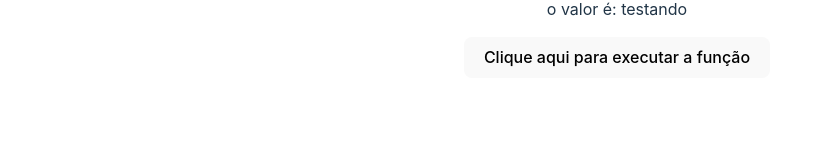
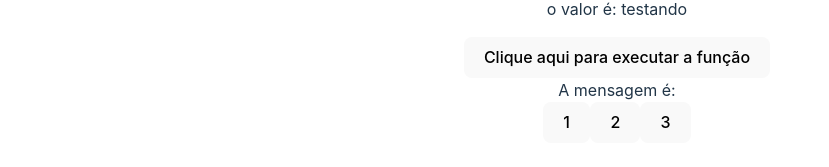
Before and after one commit to edibertoalves/Udemy_HoraDeCodar_React, a React (Vite) app in the folder 3_AVANCANDO_EM_REACT/avancando/: page / in a window 1280 px wide. Shown: the part 3326-3493 px from the top of the page, without its empty margins (23-852 px from the left). Built offline with nearby package versions, Linux system fonts and the light colour scheme.

Commit message:
aula sobre state lift (importante)

```diff
--- a/3_AVANCANDO_EM_REACT/avancando/src/App.jsx
+++ b/3_AVANCANDO_EM_REACT/avancando/src/App.jsx
@@ -12,6 +12,8 @@
 import Fragment from "./components/Fragment";
 import Container from "./components/Container";
 import ExecuteFunction from "./components/ExecuteFunction";
+import Message from "./components/Message";
+import ChangeMessageState from "./components/ChangeMessageState";
 
 function App() {
   const [count, setCount] = useState(0);
@@ -27,6 +29,12 @@
 
   function showMessage() {
     console.log("evento do componente pai")
+  }
+
+  const [message, setMessage] = useState("")
+
+  const handleMessage = (msg) => {
+    setMessage(msg)
   }
 
   return (
@@ -74,6 +82,10 @@
       {/* executar função como props */}
       <ExecuteFunction myFunction={showMessage}/>
 
+      {/* state lift */}
+      <Message msg={message} />
+      <ChangeMessageState handleMessage={handleMessage} />
+
     </>
   );
 }
--- /dev/null
+++ b/3_AVANCANDO_EM_REACT/avancando/src/components/ChangeMessageState.jsx
@@ -0,0 +1,16 @@
+import React from 'react'
+
+const ChangeMessageState = ({handleMessage}) => {
+
+  const messages = ["Oi", "Olá", "Oi, tudo bem?"]
+
+  return (
+    <div>
+      <button onClick={() => handleMessage(messages[0])}>1</button>
+      <button onClick={() => handleMessage(messages[1])}>2</button>
+      <button onClick={() => handleMessage(messages[2])}>3</button>
+    </div>
+  )
+}
+
+export default ChangeMessageState
--- /dev/null
+++ b/3_AVANCANDO_EM_REACT/avancando/src/components/Message.jsx
@@ -0,0 +1,9 @@
+import React from 'react'
+
+const Message = ({msg}) => {
+  return (
+    <div>A mensagem é: {msg}</div>
+  )
+}
+
+export default Message
```
